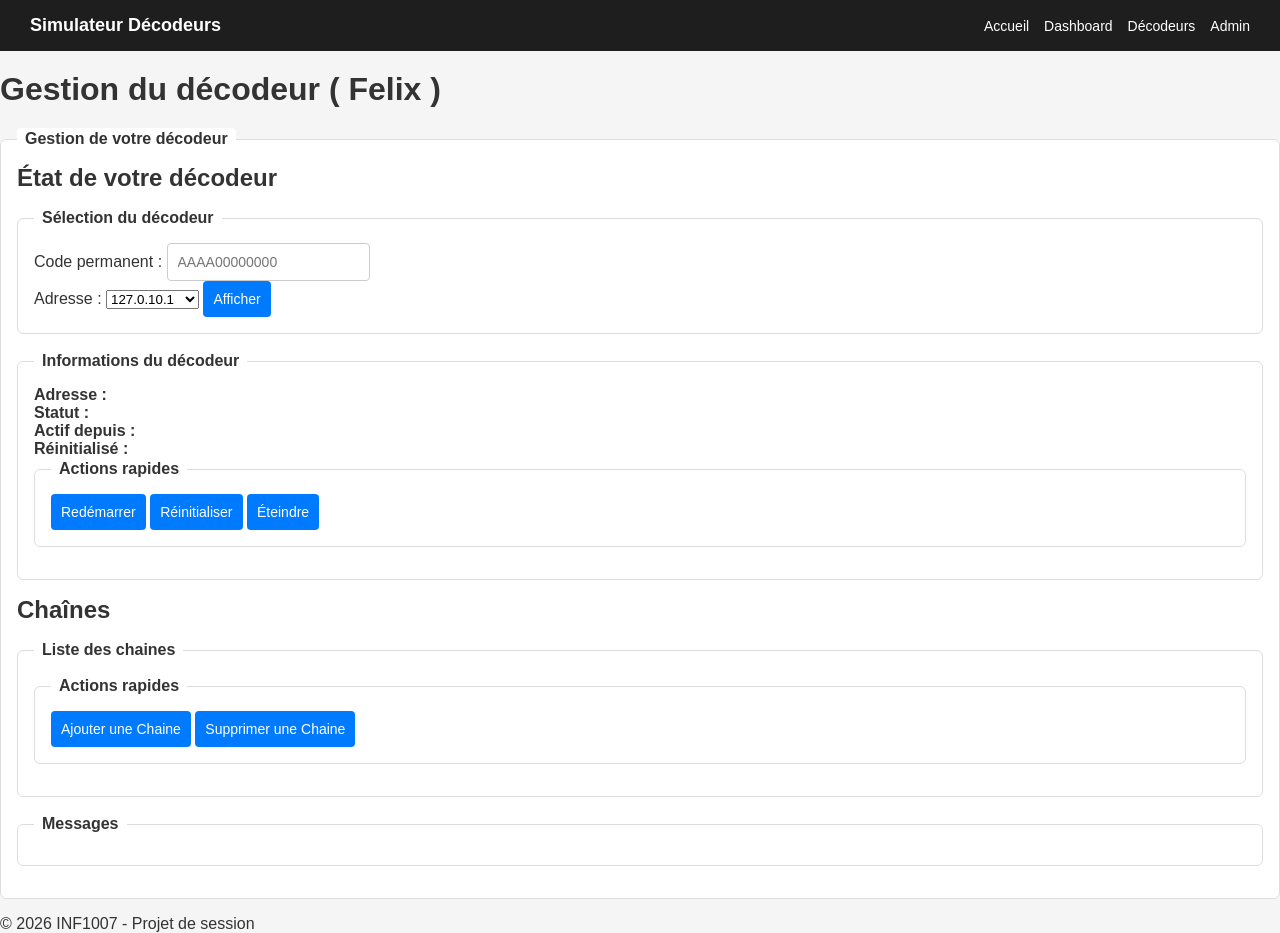
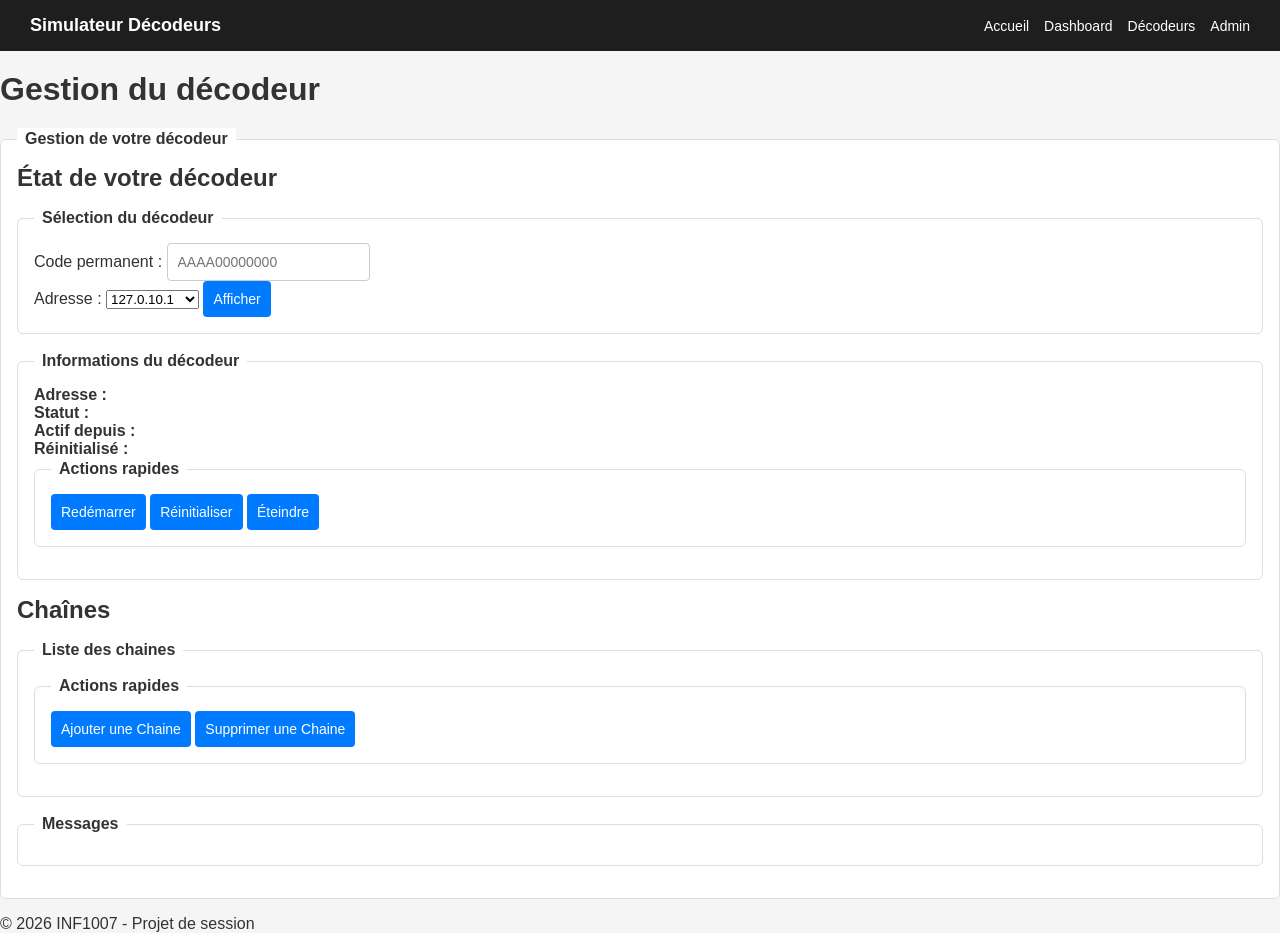
Before and after one commit to GraphicShack/Travail_De_Session_INF1007, a website: page pages/GestionDecodeur.html in a window 1280 px wide. Drawn offline with Linux system fonts and the light colour scheme.

Commit message:
Ajout ménage

```diff
--- a/pages/GestionDecodeur.html
+++ b/pages/GestionDecodeur.html
@@ -3,7 +3,7 @@
   <head>
     <meta charset="utf-8">
     <meta name="viewport" content="width=device-width,initial-scale=1">
-    <title>INF1007 — Gestion du décodeur (squelette FELIX)</title>
+    <title>INF1007 — Gestion du décodeur</title>
     <link rel="stylesheet" href="../css/style.css">
   </head>
   <body>
@@ -19,7 +19,7 @@
             </div>
         </nav>
         <header>
-      <h1>Gestion du décodeur ( Felix )</h1>
+      <h1>Gestion du décodeur</h1>
     </header>
 
     <main>
```
Also changed, not shown: index.html (+1 -1 lines).
